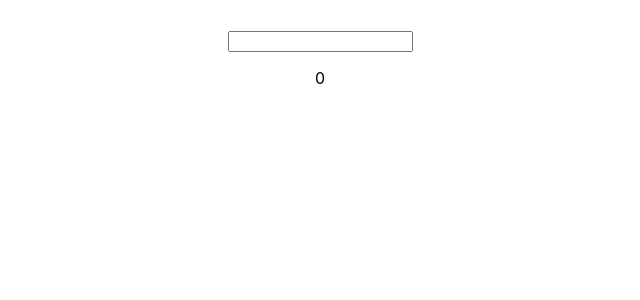
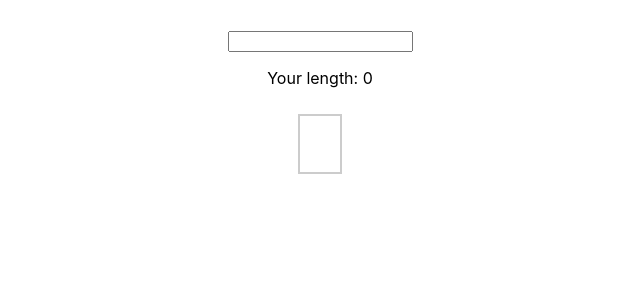
Before and after one commit to JaennPB/react-course-02-project, a React (Create React App) app: page / in a window 1280 px wide. Shown: the top 300 px of the page, without its empty margins (320-960 px from the left). Built offline with nearby package versions, Linux system fonts and the light colour scheme.

Commit message:
commit 3

```diff
--- a/src/App.js
+++ b/src/App.js
@@ -1,25 +1,30 @@
 import React, { Component } from "react";
 import "./App.css";
 import Validation from "./ValidationComp/ValidationComp.js";
+import CharComp from "./CharComp/CharComp.js";
 
 class App extends Component {
   state = {
     textLength: 0,
+    characters: null,
   };
 
-  inputLength = (e) => {
+  inputHandler = (e) => {
     const innerText = e.target.value;
 
-    console.log(innerText.length);
-    this.setState({ textLength: innerText.length });
+    this.setState({
+      textLength: innerText.length,
+      characters: innerText,
+    });
   };
 
   render() {
     return (
       <div className="App">
-        <input onChange={this.inputLength} />
-        <p>{this.state.textLength}</p>
+        <input onChange={this.inputHandler} />
+        <p>Your length: {this.state.textLength}</p>
         <Validation chars={this.state.textLength} />
+        <CharComp eachChar={this.state.characters} />
       </div>
     );
   }
--- /dev/null
+++ b/src/CharComp/CharComp.js
@@ -0,0 +1,18 @@
+import React from "react";
+
+const CharComp = (props) => {
+  const boxStyle = {
+    display: "inline-block",
+    padding: "20px",
+    margin: "10px",
+    border: "2px solid #ccc",
+  };
+
+  return (
+    <div style={boxStyle}>
+      <p>{props.eachChar}</p>
+    </div>
+  );
+};
+
+export default CharComp;
--- a/src/ValidationComp/ValidationComp.js
+++ b/src/ValidationComp/ValidationComp.js
@@ -4,10 +4,10 @@ const ValidationComp = (props) => {
   let text = null;
   if (!props.chars) {
     text = null;
-  } else if (props.chars > 5) {
+  } else if (props.chars > 3) {
     text = "Text looks good ✅";
   } else {
-    text = "Text too short ❌ (minimum 5 characters long)";
+    text = "Text too short ❌ (minimum 3 characters long)";
   }
 
   return (
```
Also changed, not shown: 1 other file (tests, documents, lock files or other folders).
